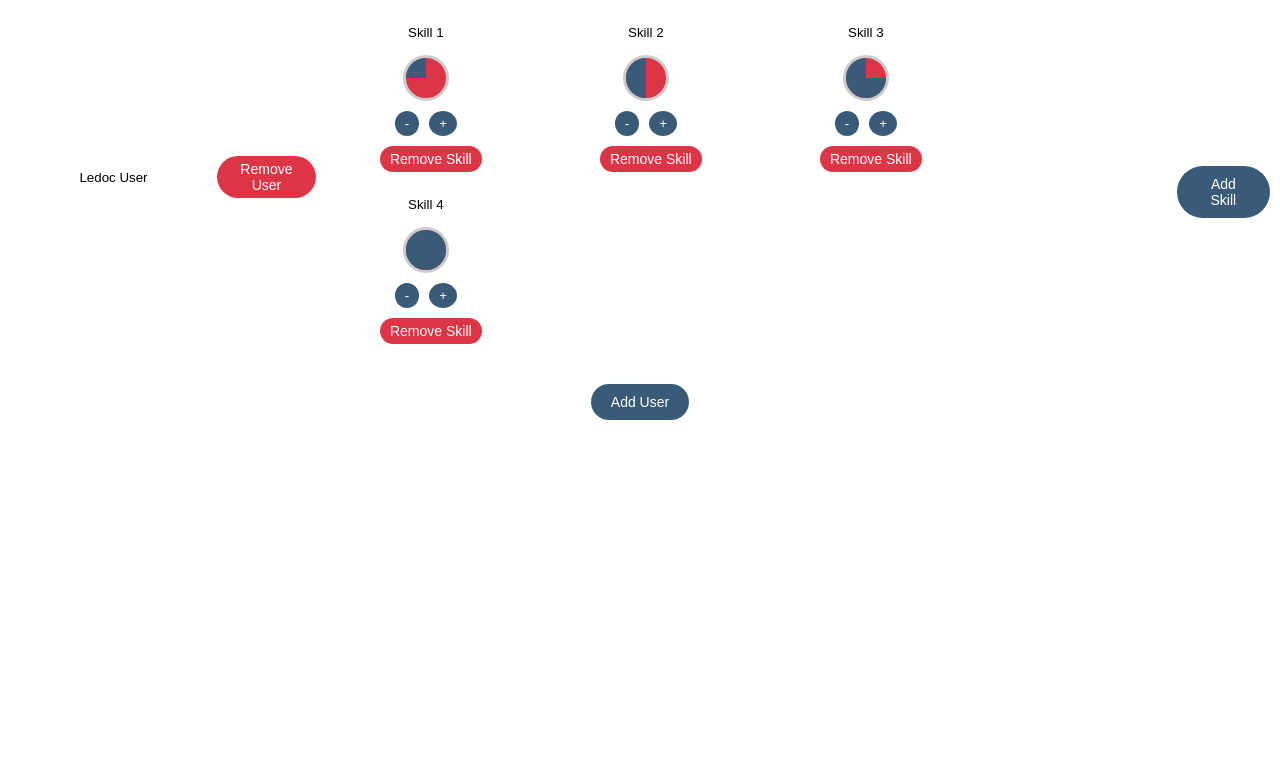
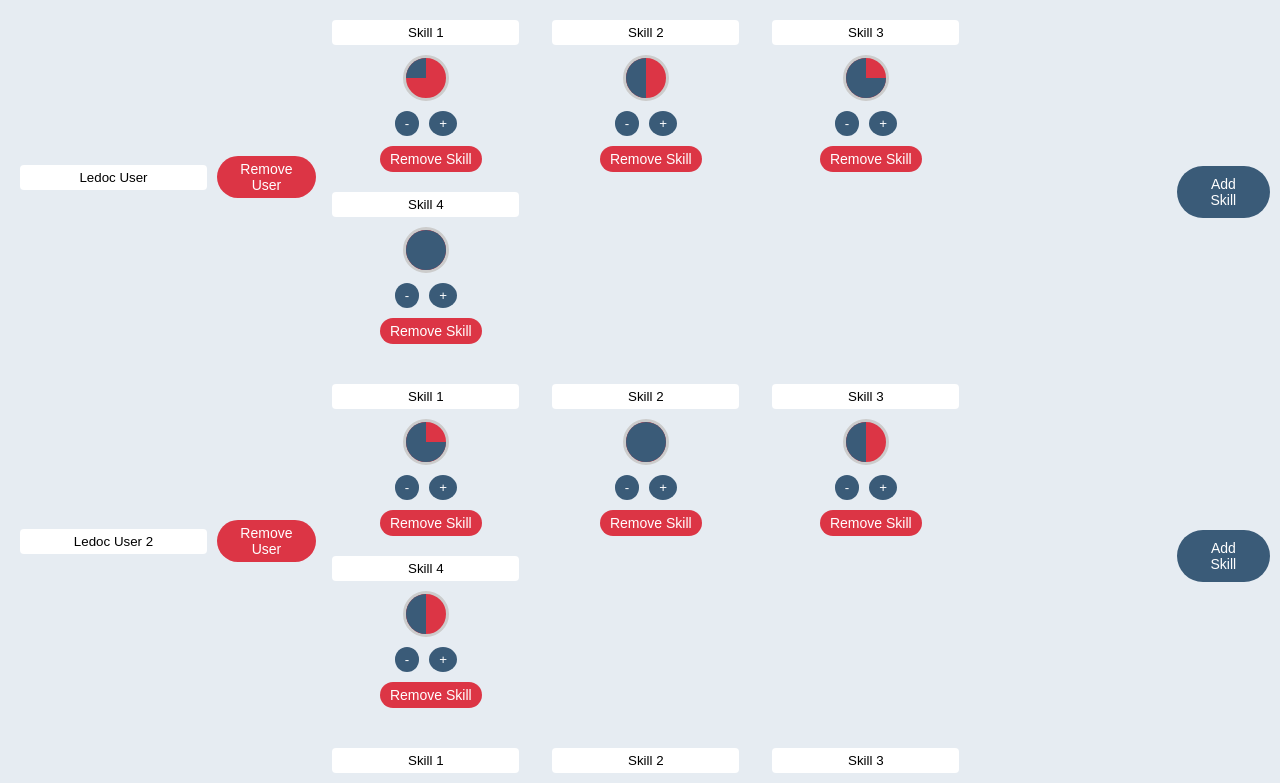
Before and after one commit to DPLekon/SkillMatrix-v0.3, a React (Create React App) app: page / in a window 1280 px wide. Shown: the top 783 px of the page. Built offline with nearby package versions, Linux system fonts and the light colour scheme.

Commit message:
Visual fix 2

```diff
--- a/src/App.js
+++ b/src/App.js
@@ -9,6 +9,26 @@ const SkillMatrix = () => {
       skills: [
         { id: 1, name: 'Skill 1', rating: 1 },
         { id: 2, name: 'Skill 2', rating: 2 },
+        { id: 3, name: 'Skill 3', rating: 3 },
+        { id: 4, name: 'Skill 4', rating: 4 },
+      ],
+    },
+    {
+      id: 2,
+      name: 'Ledoc User 2',
+      skills: [
+        { id: 1, name: 'Skill 1', rating: 3 },
+        { id: 2, name: 'Skill 2', rating: 4 },
+        { id: 3, name: 'Skill 3', rating: 2 },
+        { id: 4, name: 'Skill 4', rating: 2 },
+      ],
+    },
+    {
+      id: 3,
+      name: 'Ledoc User 3',
+      skills: [
+        { id: 1, name: 'Skill 1', rating: 4 },
+        { id: 2, name: 'Skill 2', rating: 4 },
         { id: 3, name: 'Skill 3', rating: 3 },
         { id: 4, name: 'Skill 4', rating: 4 },
       ],
--- a/src/SkillMatrix.css
+++ b/src/SkillMatrix.css
@@ -1,4 +1,8 @@
 /* SkillMatrix.css */
+body {
+  background-color: #E6ECF2;
+}
+
 .skill-matrix {
   display: flex;
   flex-direction: column;
```
Also changed, not shown: src/index.css (line endings or trailing spaces).
